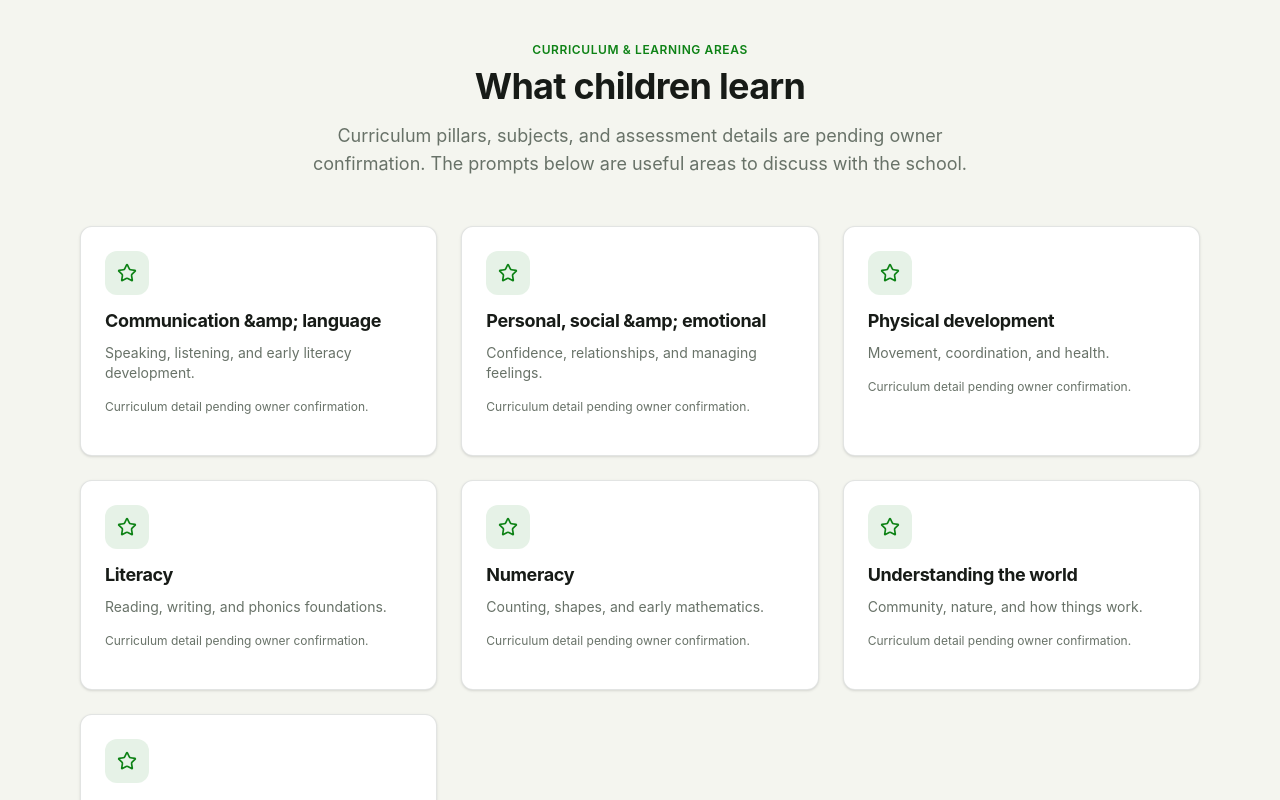
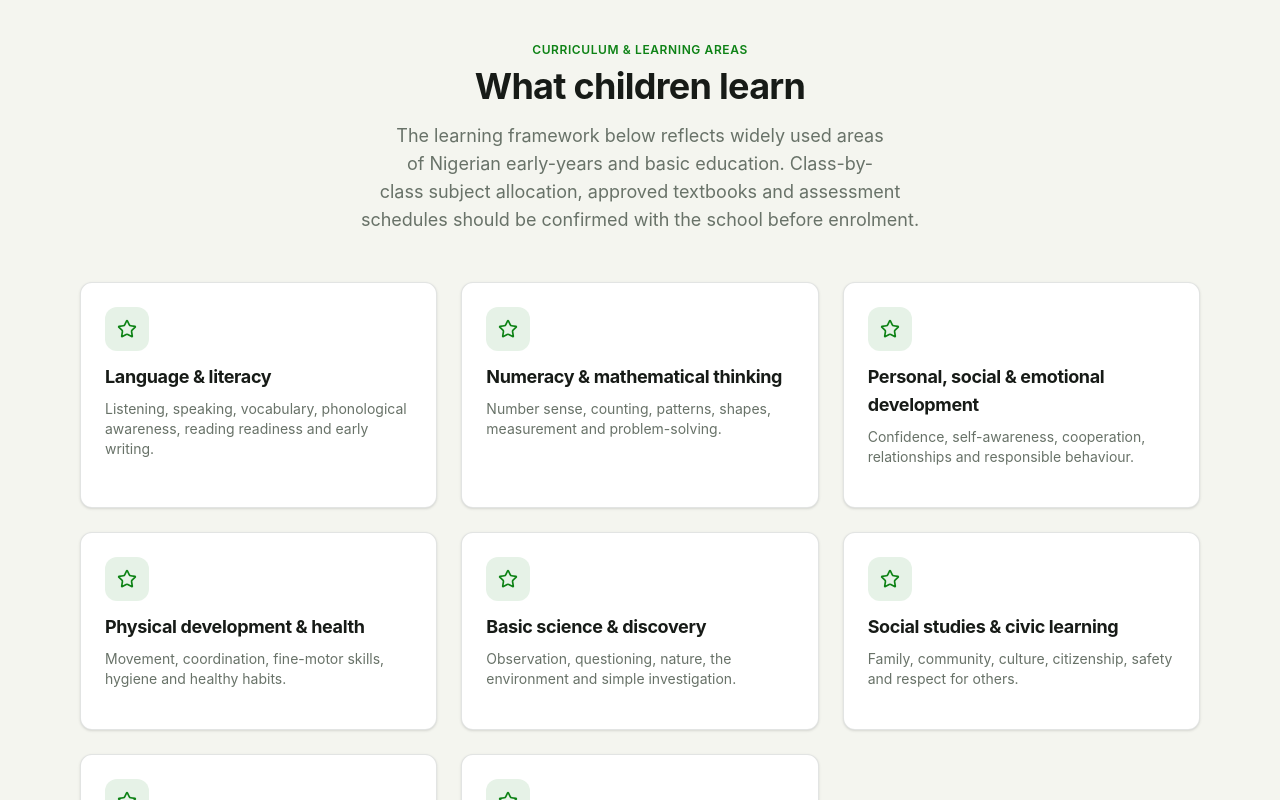
Before and after one commit to blinkzdlfx-cell/bukana-brilliant-schools, a React (Vite) app: page /academics in a window 1280 px wide. Shown: the part 2100-2900 px from the top of the page. Built offline with nearby package versions, Linux system fonts and the light colour scheme.

Commit message:
Publish structured learning framework for early years and primary

```diff
--- a/src/pages/AcademicsPage.jsx
+++ b/src/pages/AcademicsPage.jsx
@@ -107,7 +107,7 @@ function LevelsSection() {
             );
           })}
         </div>
-        <p className="mt-10 text-sm text-ink-muted text-center">{pendingNote}</p>
+        <p className="mt-10 text-sm text-ink-muted text-center">The school should confirm its current scheme of work, subject timetable, approved learning materials and assessment approach for each class.</p>
       </div>
     </section>
   );
@@ -120,17 +120,18 @@ function CurriculumSection() {
         <SectionHeading
           eyebrow="Curriculum &amp; learning areas"
           title="What children learn"
-          description="Curriculum pillars, subjects, and assessment details are pending owner confirmation. The prompts below are useful areas to discuss with the school."
+          description="The learning framework below reflects widely used areas of Nigerian early-years and basic education. Class-by-class subject allocation, approved textbooks and assessment schedules should be confirmed with the school before enrolment."
         />
         <div className="mt-12 grid gap-6 md:grid-cols-2 lg:grid-cols-3">
           {[
-            ['Communication &amp; language', 'Speaking, listening, and early literacy development.'],
-            ['Personal, social &amp; emotional', 'Confidence, relationships, and managing feelings.'],
-            ['Physical development', 'Movement, coordination, and health.'],
-            ['Literacy', 'Reading, writing, and phonics foundations.'],
-            ['Numeracy', 'Counting, shapes, and early mathematics.'],
-            ['Understanding the world', 'Community, nature, and how things work.'],
-            ['Expressive arts &amp; design', 'Art, music, role-play, and creativity.'],
+            ['Language & literacy', 'Listening, speaking, vocabulary, phonological awareness, reading readiness and early writing.'],
+            ['Numeracy & mathematical thinking', 'Number sense, counting, patterns, shapes, measurement and problem-solving.'],
+            ['Personal, social & emotional development', 'Confidence, self-awareness, cooperation, relationships and responsible behaviour.'],
+            ['Physical development & health', 'Movement, coordination, fine-motor skills, hygiene and healthy habits.'],
+            ['Basic science & discovery', 'Observation, questioning, nature, the environment and simple investigation.'],
+            ['Social studies & civic learning', 'Family, community, culture, citizenship, safety and respect for others.'],
+            ['Creative & cultural arts', 'Drawing, craft, music, rhythm, drama, imagination and creative expression.'],
+            ['Digital awareness & practical skills', 'Age-appropriate technology awareness, practical activities and independent learning habits.'],
           ].map(([title, detail], index) => (
             <Card key={title} className="h-full">
               <CardBody className="p-6">
@@ -139,9 +140,6 @@ function CurriculumSection() {
                 </div>
                 <h3 className="mb-2 text-lg font-bold text-ink-deep">{title}</h3>
                 <p className="text-sm text-ink-muted">{detail}</p>
-                <p className="mt-3 text-xs text-ink-muted">
-                  Curriculum detail pending owner confirmation.
-                </p>
               </CardBody>
             </Card>
           ))}
```
